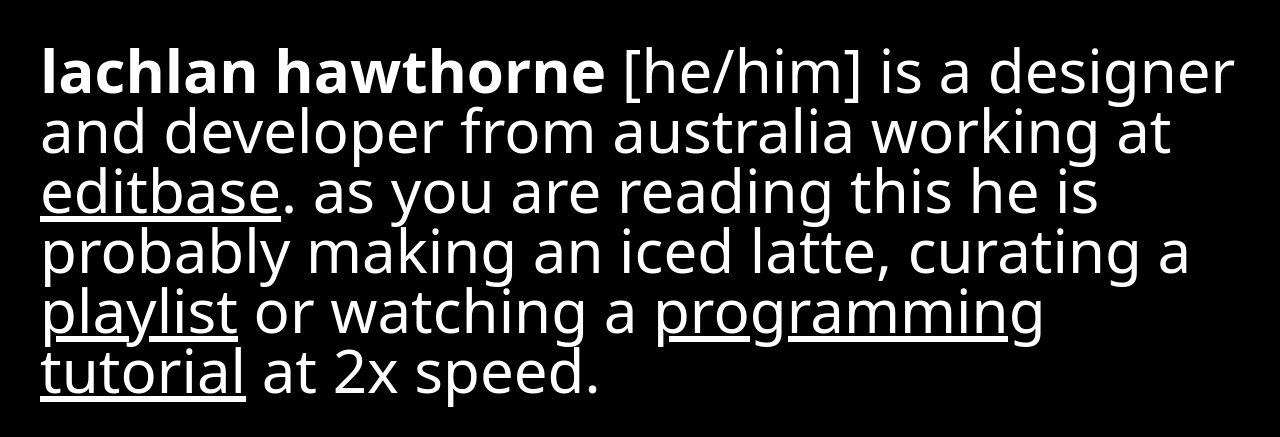
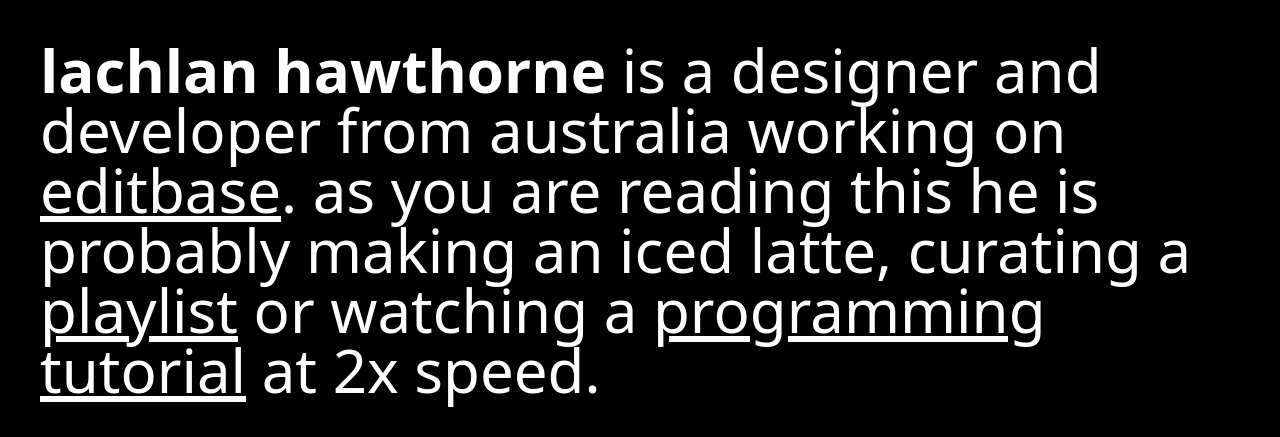
Before and after one commit to lachlanhawthorne/lachlanhawthorne, an Astro site: page / in a window 1280 px wide. Shown: the top 437 px of the page. Built offline with nearby package versions, Linux system fonts and the light colour scheme; Astro itself is replaced by a stand-in of ours.

Commit message:
Updated home page

```diff
--- a/src/pages/index.astro
+++ b/src/pages/index.astro
@@ -6,7 +6,7 @@
 <Layout title="Lachlan Hawthorne">
 	<main class="flex flex-col container px-10 gap-10 py-10 text-white">
 		<p class="w-full text-3xl md:text-5xl lg:text-6xl">
-			<b class="font-bold">lachlan hawthorne</b> [he/him] is a designer and developer from australia working at <a href="https://editbase.com" rel="noopener noreferrer" target="_blank">editbase</a>. as you are reading this he is probably making an iced latte, curating a <a href="/playlist">playlist</a> or watching a <a href="https://www.youtube.com/watch?v=kUMe1FH4CHE" rel="noopener noreferrer" target="_blank">programming tutorial</a> at 2x speed.
+			<b class="font-bold">lachlan hawthorne</b> is a designer and developer from australia working on <a href="https://editbase.com" rel="noopener noreferrer" target="_blank">editbase</a>. as you are reading this he is probably making an iced latte, curating a <a href="/playlist">playlist</a> or watching a <a href="https://www.youtube.com/watch?v=kUMe1FH4CHE" rel="noopener noreferrer" target="_blank">programming tutorial</a> at 2x speed.
 		</p>
 
 		<div class="grid grid-cols-1 md:grid-cols-2 gap-5 text-black">
```
